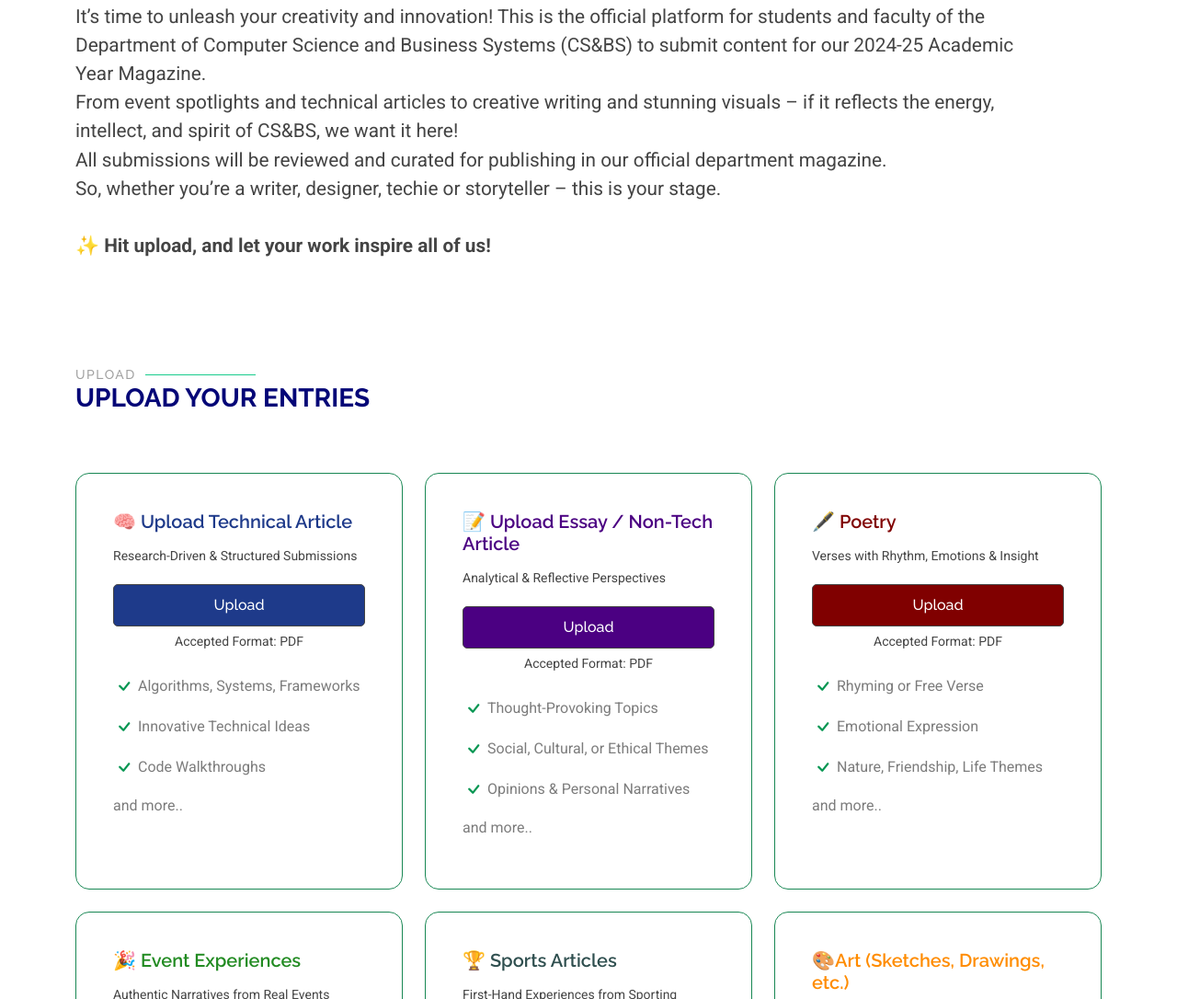
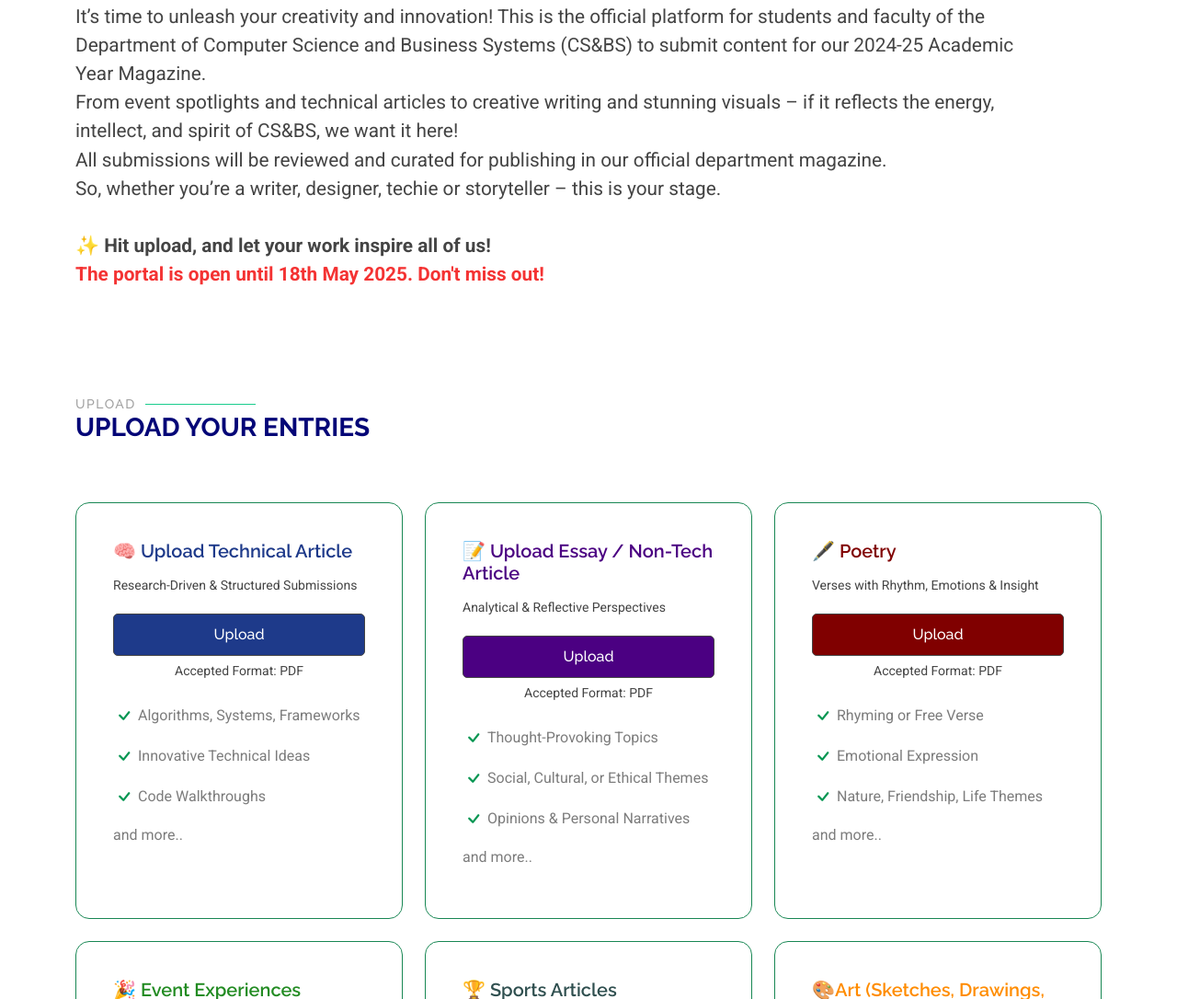
Before and after one commit to CSBS-MITM/magazine-upload-portal, a plain HTML site: page index.html in a window 1280 px wide. Shown: the part 748-1834 px from the top of the page at 92% size. Drawn offline with Linux system fonts and the light colour scheme.

Commit message:
last date message

```diff
--- a/index.html
+++ b/index.html
@@ -109,6 +109,8 @@
               <br />
               <br />
               ✨ <strong>Hit upload, and let your work inspire all of us!</strong>
+              <br />
+              <strong style="color: rgb(244, 51, 51) !important;">The portal is open until 18th May 2025. Don't miss out!</strong>
             </p>
           </div>
         </div>
```
